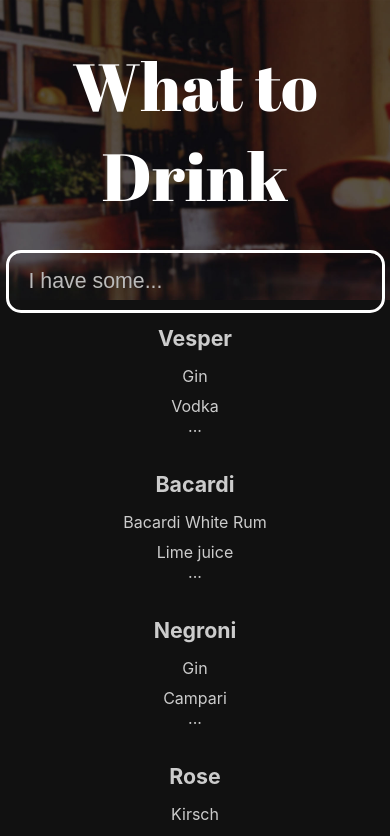
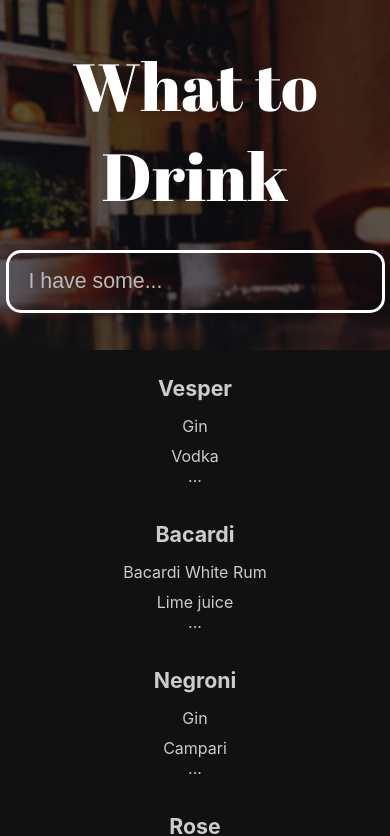
Before and after one commit to HenrySeed/What-to-Drink, a React (Create React App) app: page / in a window 390 px wide. Shown: the top 836 px of the page. Built offline with nearby package versions, Linux system fonts and the light colour scheme.

Commit message:
fixes banner on mobile

```diff
--- a/src/components/HomeView.css
+++ b/src/components/HomeView.css
@@ -62,7 +62,7 @@ ul {
     margin-top: 5px;
 }
 
-@media only screen and (max-width: 1010px) {
+@media only screen and (max-width: 980px) {
     .recipeList {
         column-count: 2;
     }
@@ -87,6 +87,6 @@ ul {
         font-size: 50pt;
     }
     .bgImage {
-        height: 300px;
+        height: 350px;
     }
 }
```
